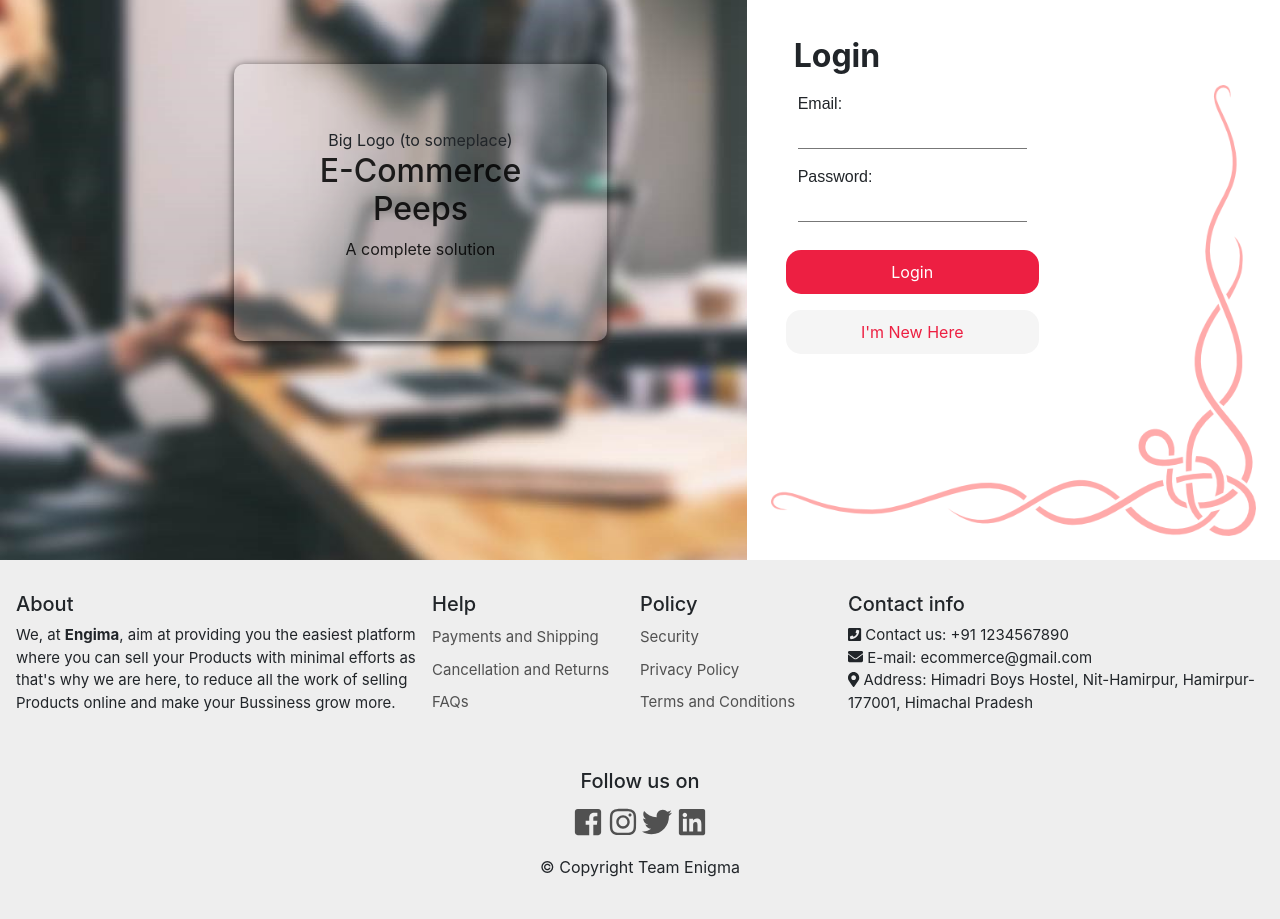
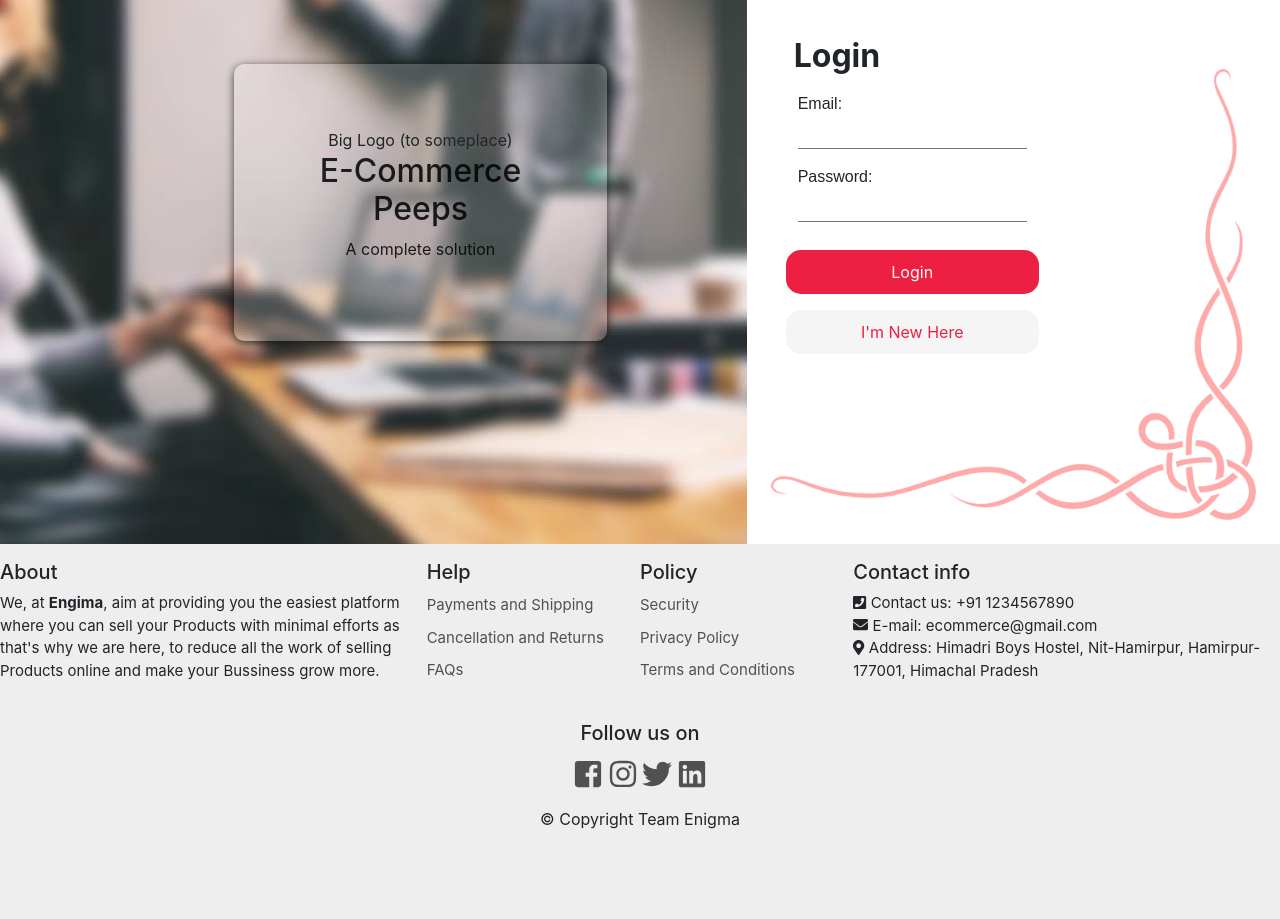
Before and after one commit to AvishrantsSh/Django_Ecomm, a Django app: page /accounts/register/ in a window 1280 px wide. Shown: the part 56-975 px from the top of the page. After the commit the page ends 885 px from the top, so only its background shows below. Run offline with Django 3.2, Linux system fonts and the light colour scheme; some libraries are stand-ins or nearby versions.

Commit message:
Login/SignUp Improvements

```diff
--- a/static/stylesheet/base.css
+++ b/static/stylesheet/base.css
@@ -35,7 +35,6 @@
 }
 
 footer{
-	padding: 2vh;
 	background-color: #eee;
 }
 
--- a/static/stylesheet/signup.css
+++ b/static/stylesheet/signup.css
@@ -122,7 +122,7 @@ a:hover{
    background-size: contain;
 }
 .reg_box{
-   height: 70vh;
+   height: 68vh;
 }
 @media screen and (max-width: 768px) {
    .left{
--- a/templates/base.html
+++ b/templates/base.html
@@ -84,9 +84,9 @@
             {%endblock content%}
         </div>
 
-        <footer>
+        <footer class="py-2">
             <div class="container-fluid">
-                <div class="row pt-3">
+                <div class="row pt-2">
                     <div class="col-md-6 col-lg-4">
                         <h2 class="widget-title">About</h2>
                         <div class="footer-list-div">
@@ -125,8 +125,8 @@
                         </div>
                 </div>
 
-            <div class="container-fluid pb-4">
-                <div class="container mt-3 text-center" style="background-color: #eee;">
+            <div class="container-fluid">
+                <div class="container text-center" style="background-color: #eee;">
                         <h2 class="widget-title">Follow us on</h2>
                         <div>
                             <ul>
```
